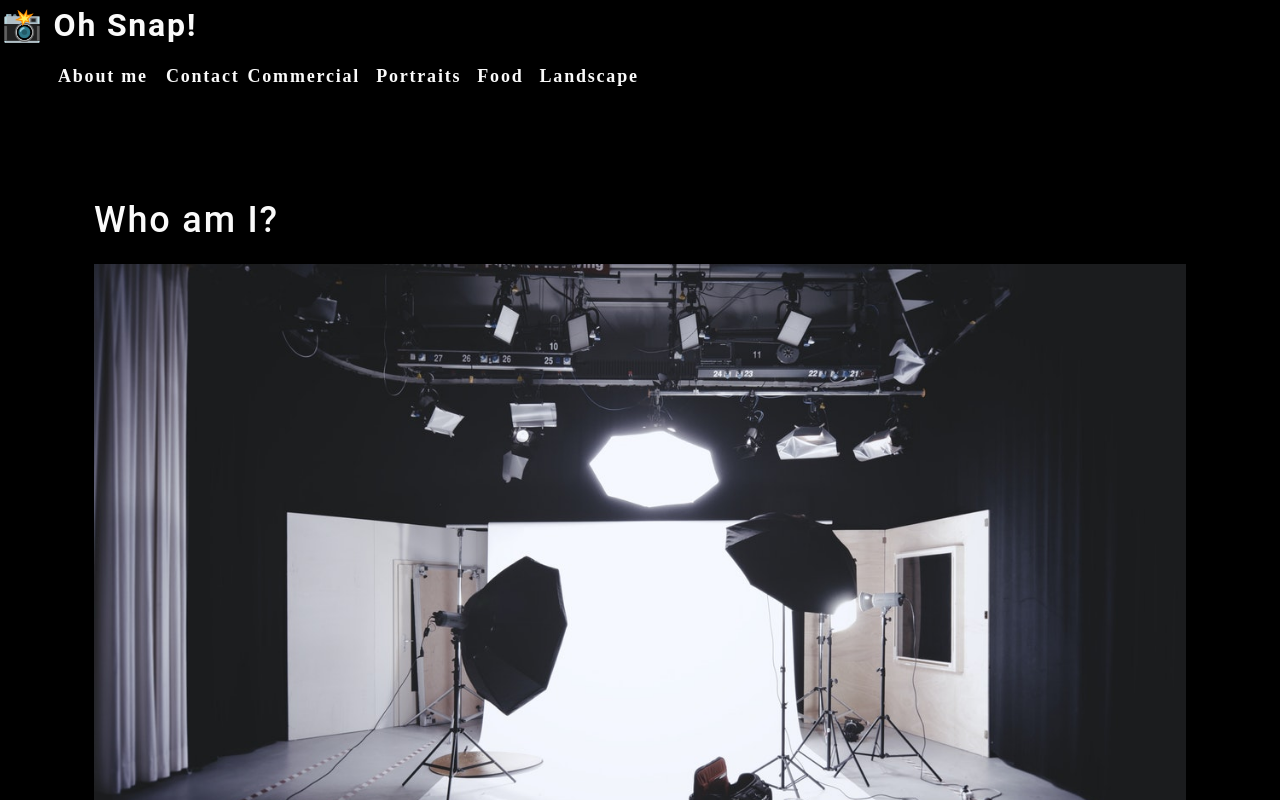
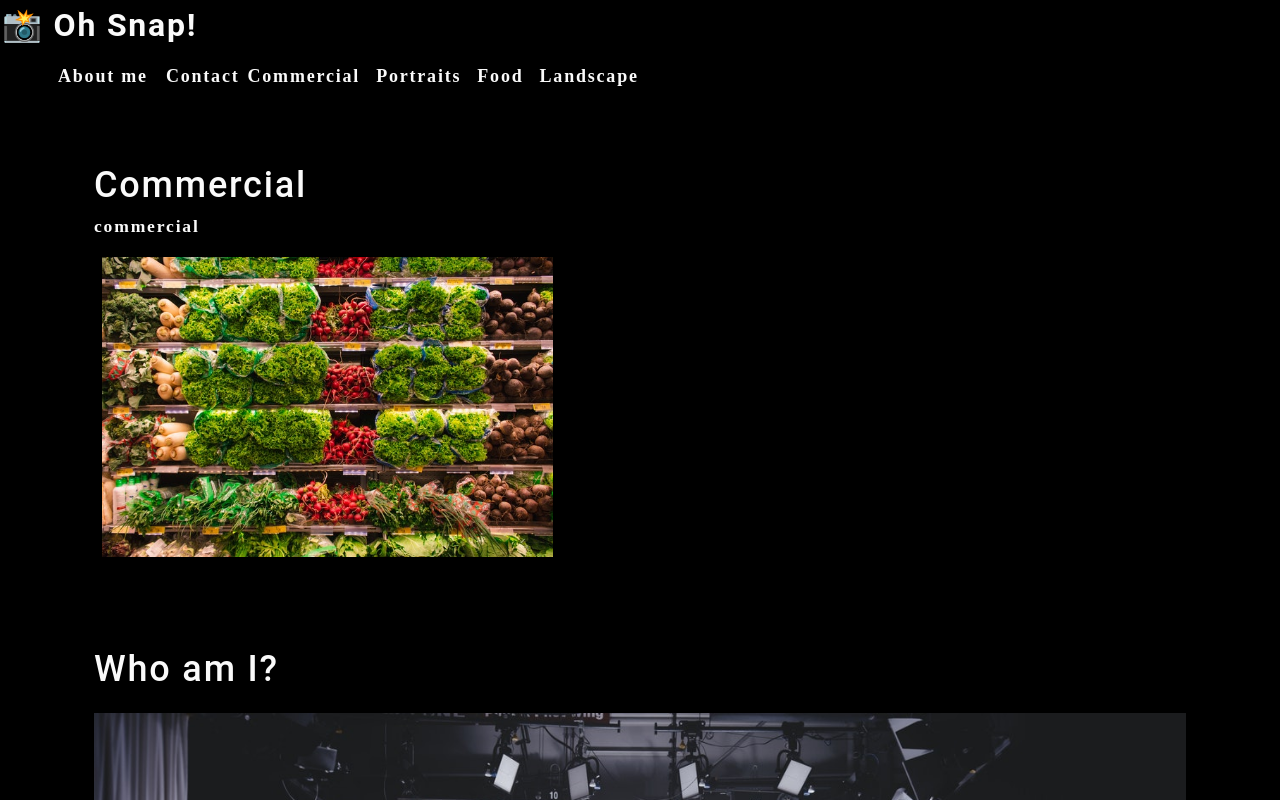
Before and after one commit to Tresha-Gaye/photo-port, a React (Create React App) app: page / in a window 1280 px wide. Shown: the top 800 px of the page. Built offline with nearby package versions, Linux system fonts and the light colour scheme.

Commit message:
started gallery component

```diff
--- a/src/App.js
+++ b/src/App.js
@@ -1,6 +1,7 @@
 import React from 'react';
 import Nav from './components/Nav';
 import About from './components/About';
+import Gallery from "./components/Gallery";
 
 function App() {
 
@@ -8,6 +9,7 @@
     <div>
       <Nav></Nav>
       <main>
+        <Gallery></Gallery>
         <About></About>
       </main>
     </div>
--- /dev/null
+++ b/src/components/Gallery/index.js
@@ -0,0 +1,26 @@
+import React from 'react';
+import { capitalizeFirstLetter } from '../../utils/helpers';
+import photo from "../../assets/small/commercial/0.jpg";
+
+function Gallery(props) {
+    const currentCategory = {
+      name: "commercial",
+      description:
+        "Photos of grocery stores, food trucks, and other commercial projects",
+    };
+    return (
+      <section>
+        <h1>{capitalizeFirstLetter(currentCategory.name)}</h1>
+        <p>{currentCategory.name}</p>
+        <div className="flex-row">
+            <img
+              src={photo}
+              alt="Commercial Example"
+              className="img-thumbnail mx-1"
+            />
+        </div>
+      </section>
+    );
+}
+
+export default Gallery;
```
